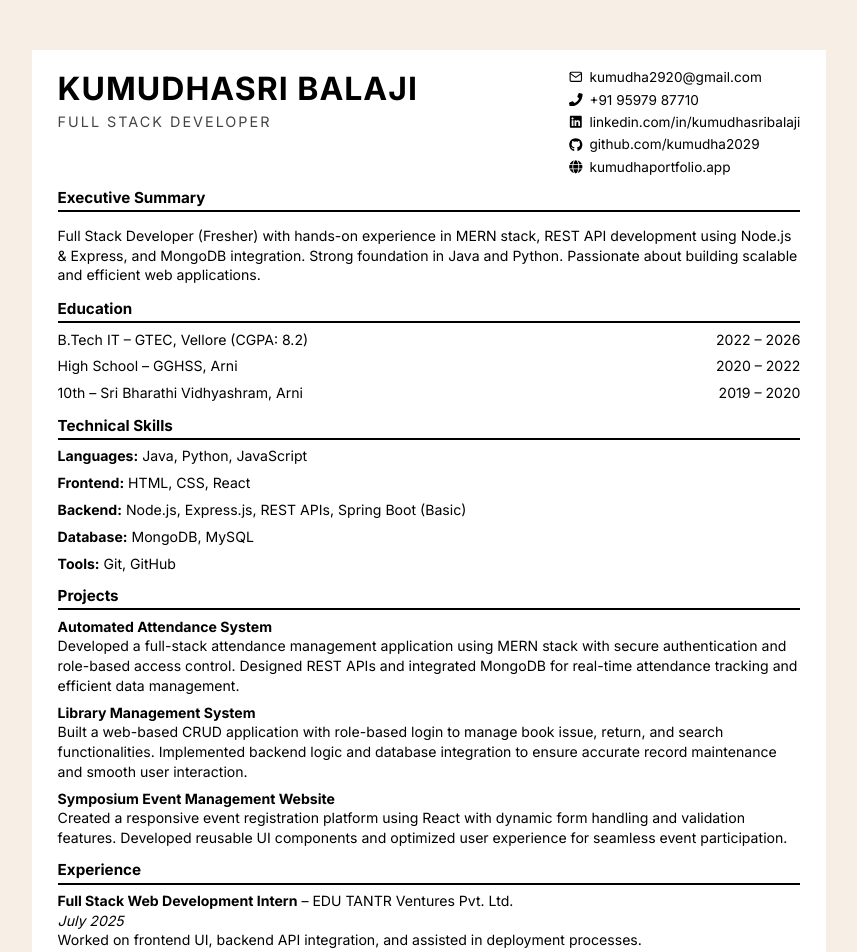
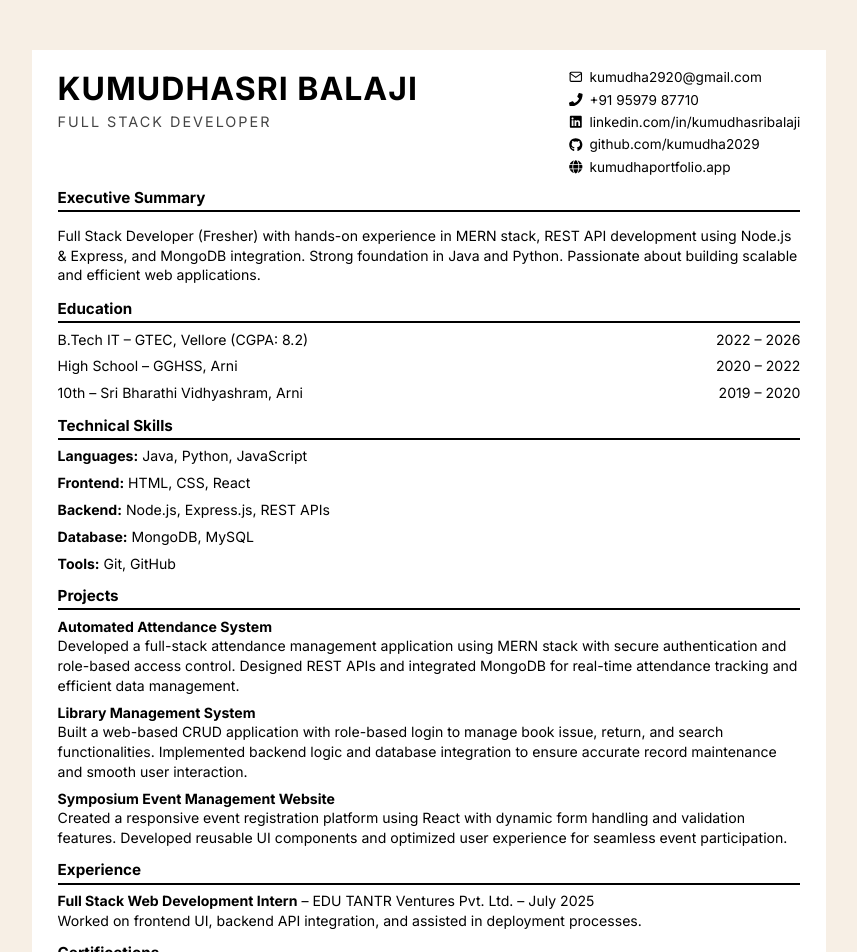
Before and after one commit to kumudha2029/Portfolio, a React (Vite) app: page /resume in a window 1280 px wide. Shown: the top 952 px of the page, without its empty margins (211-1068 px from the left). Built offline with nearby package versions, Linux system fonts and the light colour scheme.

Commit message:
changed in resume

```diff
--- a/src/components/Resume.jsx
+++ b/src/components/Resume.jsx
@@ -15,7 +15,7 @@ const Container = styled.div`
   color: #000;
   box-sizing: border-box;
   font-family: "Inter", Arial, sans-serif;
-  margin-top:50px;
+  margin-top: 50px;
 `;
 
 /* ===== Header ===== */
@@ -150,9 +150,24 @@ const Resume = () => {
     const options = {
       margin: 0,
       filename: "Kumudhasri_Resume.pdf",
-      image: { type: "jpeg", quality: 1 },
-      html2canvas: { scale: 1 },
-      jsPDF: { unit: "pt", format: "a4", orientation: "portrait" }
+
+      image: {
+        type: "png",
+        quality: 1
+      },
+
+      html2canvas: {
+        scale: 3,
+        useCORS: true,
+        letterRendering: true,
+        scrollY: 0
+      },
+
+      jsPDF: {
+        unit: "pt",
+        format: "a4",
+        orientation: "portrait"
+      }
     };
 
     html2pdf().set(options).from(element).save();
@@ -185,28 +200,40 @@ const Resume = () => {
 
             <ContactLine>
               <FaLinkedin />
-              <ContactLink href="https://www.linkedin.com/in/kumudhasribalaji/" target="_blank" rel="noopener noreferrer">
+              <ContactLink
+                href="https://www.linkedin.com/in/kumudhasribalaji/"
+                target="_blank"
+                rel="noopener noreferrer"
+              >
                 linkedin.com/in/kumudhasribalaji
               </ContactLink>
             </ContactLine>
 
             <ContactLine>
               <FaGithub />
-              <ContactLink href="https://github.com/kumudha2029" target="_blank" rel="noopener noreferrer">
+              <ContactLink
+                href="https://github.com/kumudha2029"
+                target="_blank"
+                rel="noopener noreferrer"
+              >
                 github.com/kumudha2029
               </ContactLink>
             </ContactLine>
 
             <ContactLine>
               <FaGlobe />
-              <ContactLink href="https://portfolio-kumudhasris-projects.vercel.app/" target="_blank" rel="noopener noreferrer">
+              <ContactLink
+                href="https://portfolio-kumudhasris-projects.vercel.app/"
+                target="_blank"
+                rel="noopener noreferrer"
+              >
                 kumudhaportfolio.app
               </ContactLink>
             </ContactLine>
           </ContactBlock>
         </Header>
 
-         {/* Executive Summary */}
+        {/* Executive Summary */}
 
         <Section>
           <SectionTitle>Executive Summary</SectionTitle>
@@ -223,6 +250,7 @@ const Resume = () => {
         <Section>
           <SectionTitle>Education</SectionTitle>
           <List>
+
             <ListItem>
               <EduRow>
                 <span>B.Tech IT – GTEC, Vellore (CGPA: 8.2)</span>
@@ -243,17 +271,18 @@ const Resume = () => {
                 <span>2019 – 2020</span>
               </EduRow>
             </ListItem>
+
           </List>
         </Section>
 
-        {/* Technical Skills */}
+        {/* Skills */}
 
         <Section>
           <SectionTitle>Technical Skills</SectionTitle>
           <List>
             <ListItem><strong>Languages:</strong> Java, Python, JavaScript</ListItem>
             <ListItem><strong>Frontend:</strong> HTML, CSS, React</ListItem>
-            <ListItem><strong>Backend:</strong> Node.js, Express.js, REST APIs, Spring Boot (Basic)</ListItem>
+            <ListItem><strong>Backend:</strong> Node.js, Express.js, REST APIs</ListItem>
             <ListItem><strong>Database:</strong> MongoDB, MySQL</ListItem>
             <ListItem><strong>Tools:</strong> Git, GitHub</ListItem>
           </List>
@@ -261,9 +290,7 @@ const Resume = () => {
 
         {/* Projects */}
 
-        {/* ===== Projects ===== */}
-
-<Section>
+       <Section>
   <SectionTitle>Projects</SectionTitle>
   <List>
 
@@ -294,9 +321,8 @@ const Resume = () => {
           <SectionTitle>Experience</SectionTitle>
           <List>
             <ListItem>
-              <strong>Full Stack Web Development Intern</strong> – EDU TANTR Ventures Pvt. Ltd.<br/>
-              <em>July 2025</em><br/>
-              Worked on frontend UI, backend API integration,
+              <strong>Full Stack Web Development Intern</strong> – EDU TANTR Ventures Pvt. Ltd. –
+              July 2025<br/> Worked on frontend UI, backend API integration,
               and assisted in deployment processes.
             </ListItem>
           </List>
@@ -317,6 +343,7 @@ const Resume = () => {
       </Container>
 
       <ButtonWrapper>
+
         <BackButton onClick={() => navigate("/")}>
           <FaArrowLeft />
           Back
@@ -325,6 +352,7 @@ const Resume = () => {
         <DownloadButton onClick={downloadPDF}>
           Download as PDF
         </DownloadButton>
+
       </ButtonWrapper>
     </>
   );
```
